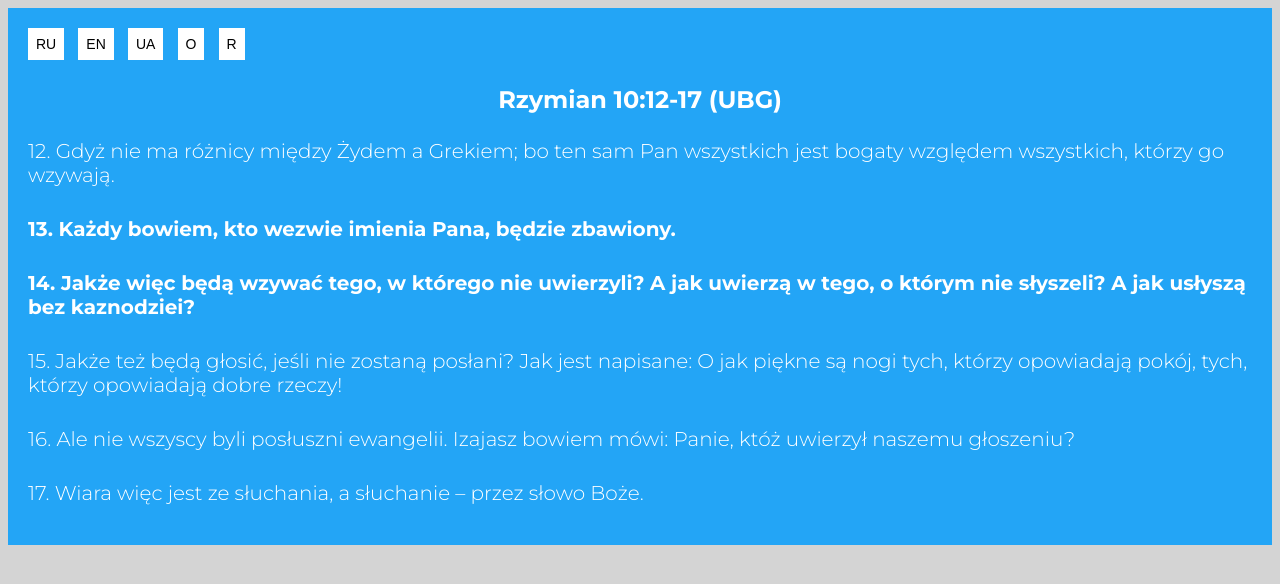
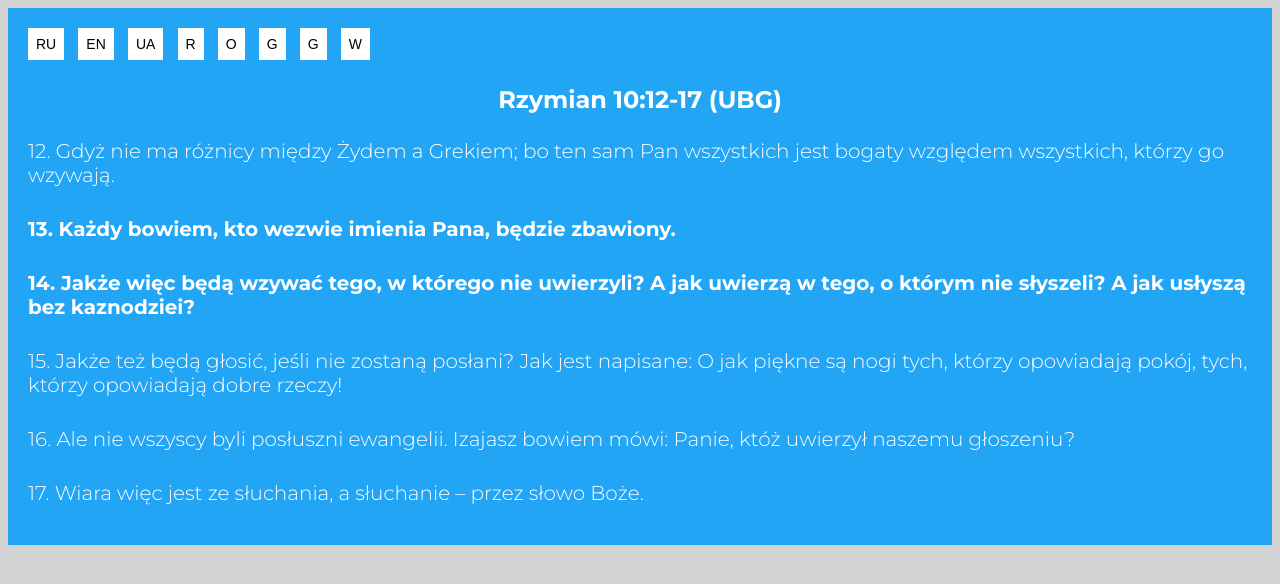
Before and after one commit to mr-front-end-dev/Bible-Verses-b--PL, a plain HTML site: page index.html in a window 1280 px wide. Drawn offline with Linux system fonts and the light colour scheme.

Commit message:
Updated addresses of links to translations

```diff
--- a/index.html
+++ b/index.html
@@ -16,8 +16,11 @@
       <button class="section__button"><a class="section__button--link" href="https://mrpenguin-dev.github.io/Simple-Bible-Verses-b--RU/">RU</a></button>
       <button class="section__button"><a class="section__button--link" href="https://mrpenguin-dev.github.io/Simple-Bible-Verses-b--EN/">EN</a></button>
       <button class="section__button"><a class="section__button--link" href="https://mrpenguin-dev.github.io/Simple-Bible-Verses-b--UA/">UA</a></button>
+      <button class="section__button"><a class="section__button--link" href="https://mrpenguin-dev.github.io/Simple-Bible-Verses-r--PL/">R</a></button>
       <button class="section__button"><a class="section__button--link" href="https://mrpenguin-dev.github.io/Simple-Bible-Verses-o--PL/">O</a></button>
-      <button class="section__button"><a class="section__button--link" href="https://mrpenguin-dev.github.io/Simple-Bible-Verses-r--PL/">R</a></button>
+      <button class="section__button"><a class="section__button--link" href="https://mrpenguin-dev.github.io/Simple-Bible-Verses-g--PL/">G</a></button>
+      <button class="section__button"><a class="section__button--link" href="https://mrpenguin-dev.github.io/Simple-Bible-Verses-grey--PL/">G</a></button>
+      <button class="section__button"><a class="section__button--link" href="https://mrpenguin-dev.github.io/Simple-Bible-Verses-w--PL/">W</a></button>
       <h1 class="section--h1">Rzymian 10:12-17 (UBG)</h1>
       <p class="section--paragraph">12. Gdyż nie ma różnicy między Żydem a Grekiem; bo ten sam Pan wszystkich jest bogaty względem wszystkich, którzy go wzywają.</p>
       <p class="section--paragraph section--bold">13. Każdy bowiem, kto wezwie imienia Pana, będzie zbawiony.</p>
```
